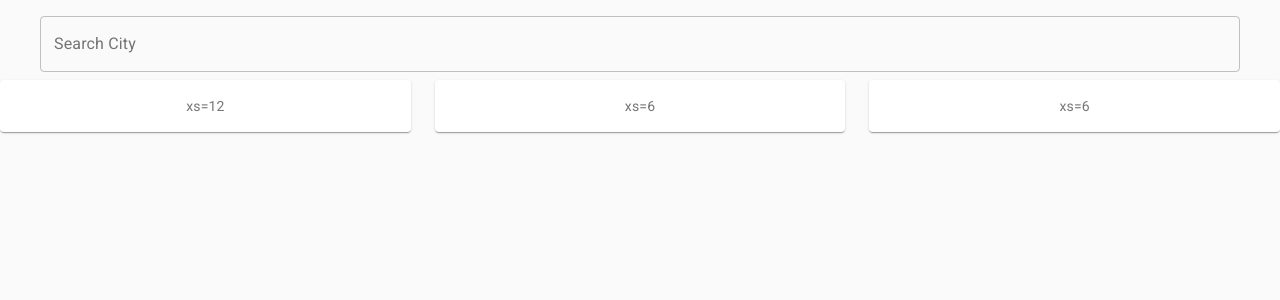
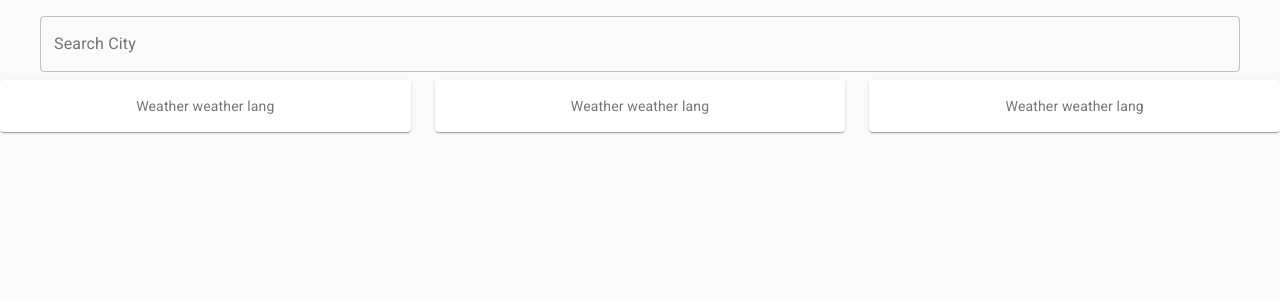
Before and after one commit to yhoseffe/weather, a Next.js app: page / in a window 1280 px wide. Shown: the top 300 px of the page. Built offline with nearby package versions, Linux system fonts and the light colour scheme.

Commit message:
add forecast container

```diff
--- a/src/components/atoms/Cotainer/forecast.tsx
+++ b/src/components/atoms/Cotainer/forecast.tsx
@@ -14,23 +14,22 @@ const useStyles = makeStyles((theme) => ({
       textAlign: 'center',
       color: theme.palette.text.secondary,
     },
-  }),
-)
+  }))
 
 export default function CenteredGrid() {
-  const classes = useStyles();
+  const classes = useStyles()
 
   return (
     <div className={classes.root}>
       <Grid container spacing={3}>
         <Grid item xs>
-          <Paper className={classes.paper}>xs=12</Paper>
+          <Paper className={classes.paper}>Weather weather lang</Paper>
         </Grid>
         <Grid item xs>
-          <Paper className={classes.paper}>xs=6</Paper>
+          <Paper className={classes.paper}>Weather weather lang</Paper>
         </Grid>
         <Grid item xs>
-          <Paper className={classes.paper}>xs=6</Paper>
+          <Paper className={classes.paper}>Weather weather lang</Paper>
         </Grid>
       </Grid>
     </div>
```
